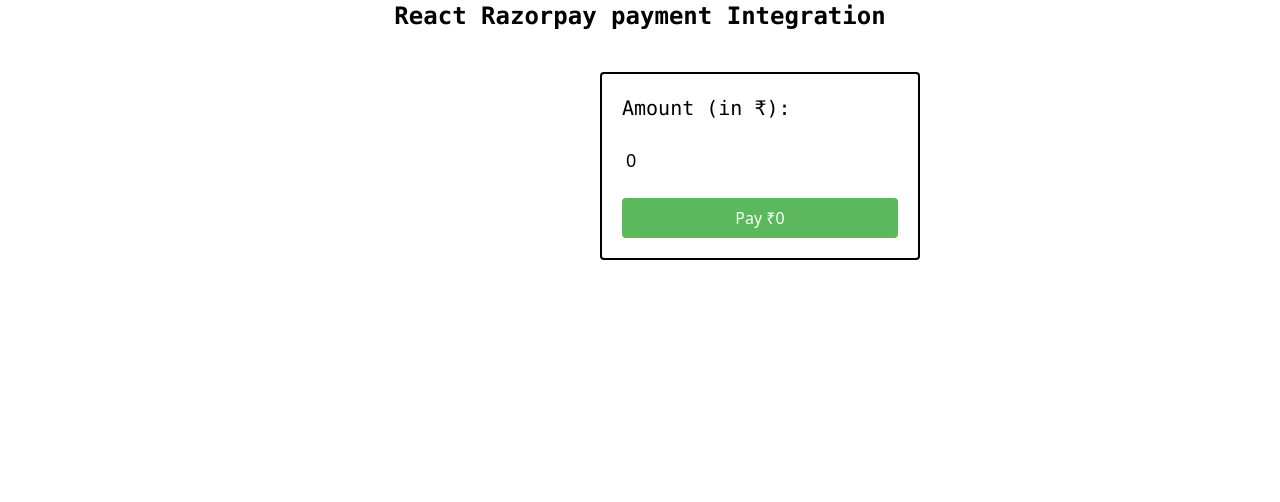
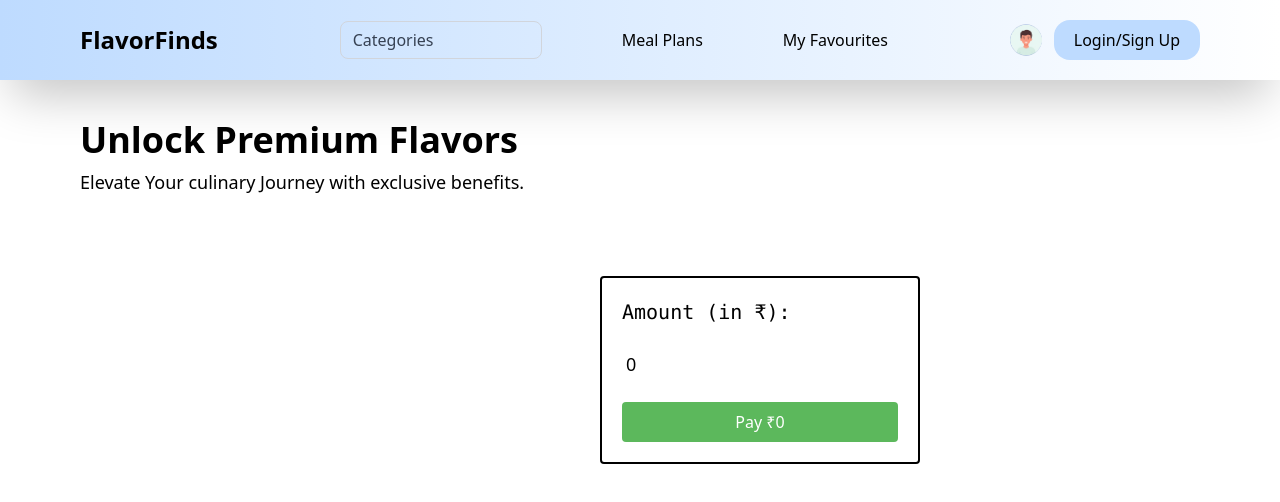
Before and after one commit to IamFJ03/HelloSkillz, a React (Vite) app in the folder frontend/: page /payment in a window 1280 px wide. Shown: the top 502 px of the page. Built offline with nearby package versions, Linux system fonts and the light colour scheme.

Commit message:
Payment Page

```diff
--- a/frontend/src/Components/Navbar.jsx
+++ b/frontend/src/Components/Navbar.jsx
@@ -6,7 +6,7 @@
 
 export default function Navbar({ foods }) {
   const [nav, setNav] = useState(false);
-  const { isLoggedIn } = useAuth();
+  const { isLoggedIn, userInfo } = useAuth();
   return (
     <div className='sticky top-0 z-50'>
       <div className='md:flex hidden items-center justify-between px-20 py-5 bg-linear-to-r from-blue-200 to-white shadow-2xl'>
@@ -29,7 +29,7 @@
           <img src={user} className='w-8 h-8 rounded-full' />
           {
             isLoggedIn ?
-            <p>Logged In User</p>
+            <p>{userInfo.username}</p>
             :
             <button className='bg-blue-200 py-2 px-5 rounded-2xl cursor-pointer hover:shadow-md transition-all duration-500 hover:scale-105'><Link to={'/Auth'}>Login/Sign Up</Link></button>
           }
--- a/frontend/src/Pages/Authentication.jsx
+++ b/frontend/src/Pages/Authentication.jsx
@@ -12,7 +12,7 @@
   const [cnfPassword, setCnfPassword] = useState("");
   const [errMsg, setErrMsg] = useState("");
   const [showPass, setShowPass] = useState(false);
-  const { setIsLoggedIn } = useAuth();
+  const { setIsLoggedIn, setUserInfo } = useAuth();
 
   const navigate = useNavigate();
 
@@ -74,6 +74,7 @@
         setEmail("");
         setPassword("");
         setIsLoggedIn(true);
+        setUserInfo(res.data.USER);
         navigate('/');
 
       }
--- a/frontend/src/Pages/Payment.jsx
+++ b/frontend/src/Pages/Payment.jsx
@@ -1,5 +1,6 @@
 import React, { useState, useEffect } from 'react'
 import axios from 'axios';
+import Navbar from '../Components/Navbar';
 import { Currency } from 'lucide-react';
 
 export default function Payment() {
@@ -80,8 +81,10 @@
 
     return (
         <div>
-            <div>
-                <p className='flex justify-center font-mono text-2xl font-bold'>React Razorpay payment Integration</p>
+            <Navbar />
+            <div className='px-20 py-10'>
+                <p className='font-sans text-4xl font-bold '>Unlock Premium Flavors</p>
+                <p className='text-lg mt-2'>Elevate Your culinary Journey with exclusive benefits.</p>
             </div>
             <form onSubmit={handlePayment} className='flex flex-col gap-5 mt-10 w-80 ml-150 border-2 p-5 rounded'>
                 <label htmlFor="amount" className='text-xl font-mono'>
```
